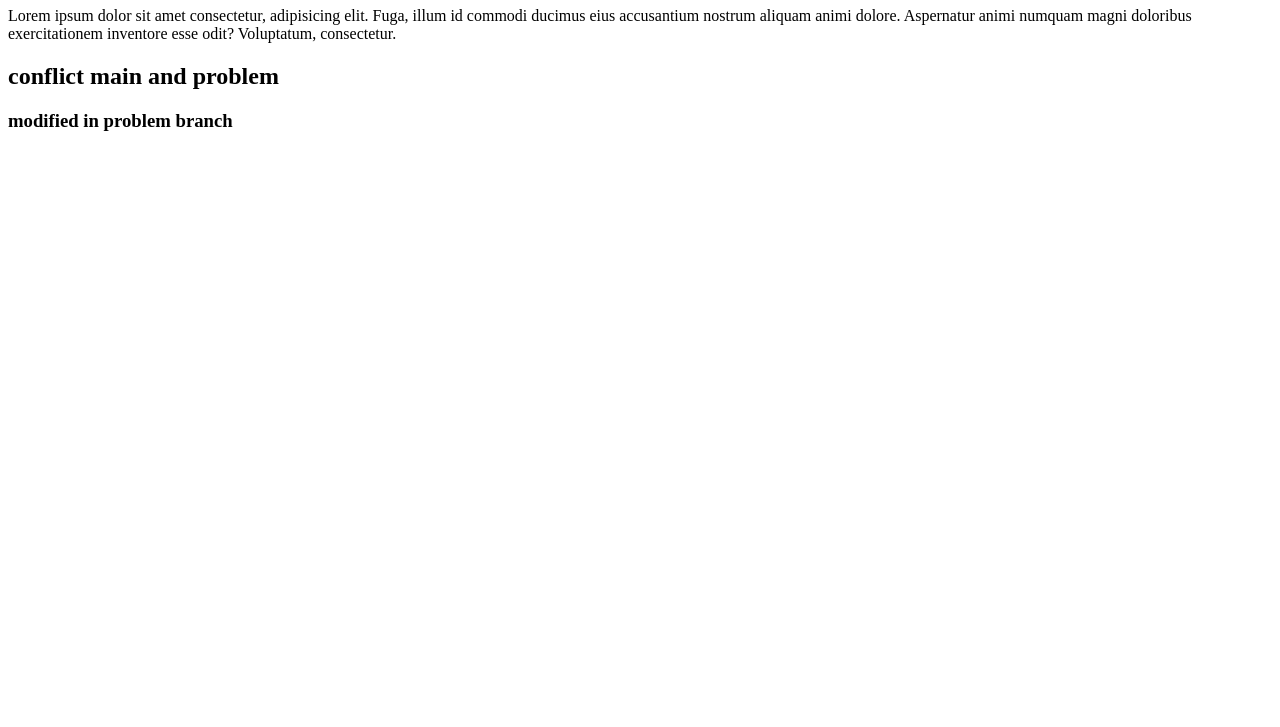
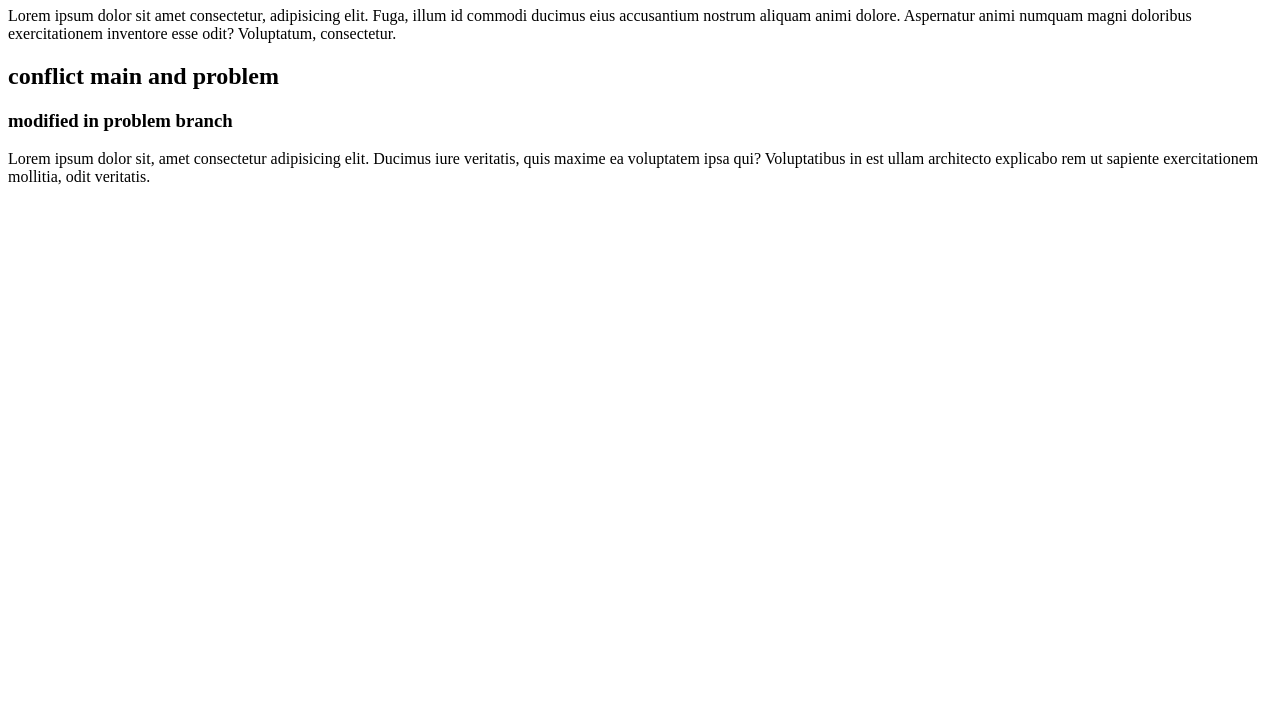
Before and after one commit to Tijprgrmist/gitLearn, a plain HTML site: page index.html in a window 1280 px wide. Shown: the part 73-800 px from the top of the page. Drawn offline with Linux system fonts and the light colour scheme.

Commit message:
modified index.php

```diff
--- a/index.html
+++ b/index.html
@@ -15,6 +15,8 @@
     <h2>conflict main and problem</h2>
     <h3>modified in problem branch
     </h3>
+    <p>Lorem ipsum dolor sit, amet consectetur adipisicing elit. Ducimus iure veritatis, quis maxime ea voluptatem ipsa
+        qui? Voluptatibus in est ullam architecto explicabo rem ut sapiente exercitationem mollitia, odit veritatis.</p>
 </body>
 
 </html>
```
